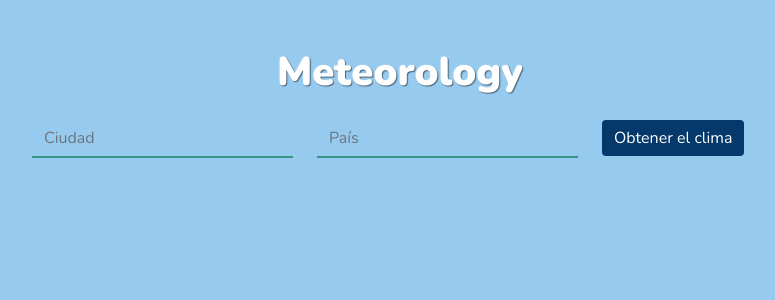
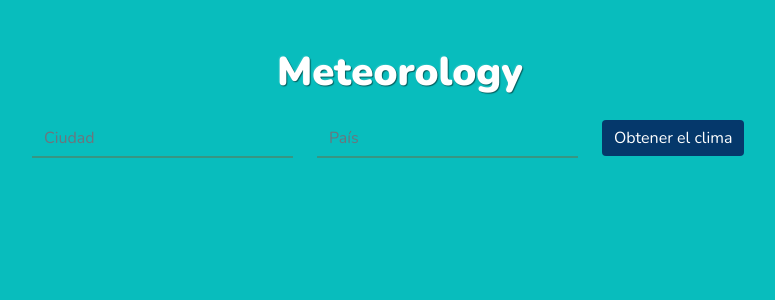
Before and after one commit to ElDuartte/temperatura-app, a React (Create React App) app: page / in a window 1280 px wide. Shown: the top 300 px of the page, without its empty margins (240-1015 px from the left). Built offline with nearby package versions, Linux system fonts and the light colour scheme.

Commit message:
cambio color

```diff
--- a/src/sass/main.scss
+++ b/src/sass/main.scss
@@ -1,6 +1,7 @@
 * {
 	// background-color: #5cdb95;
-	background-color: #97caef;
+	// background-color: #97caef;
+	background-color: #08bdbd;
 	color: #05386b;
 	font-family: "Nunito", sans-serif;
 	font-weight: 400;
```
